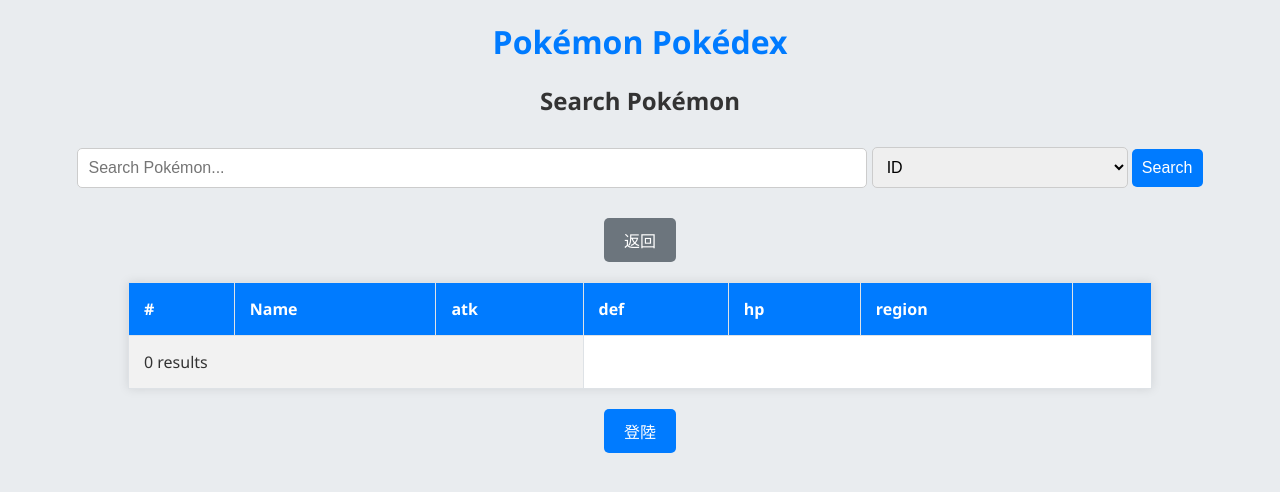
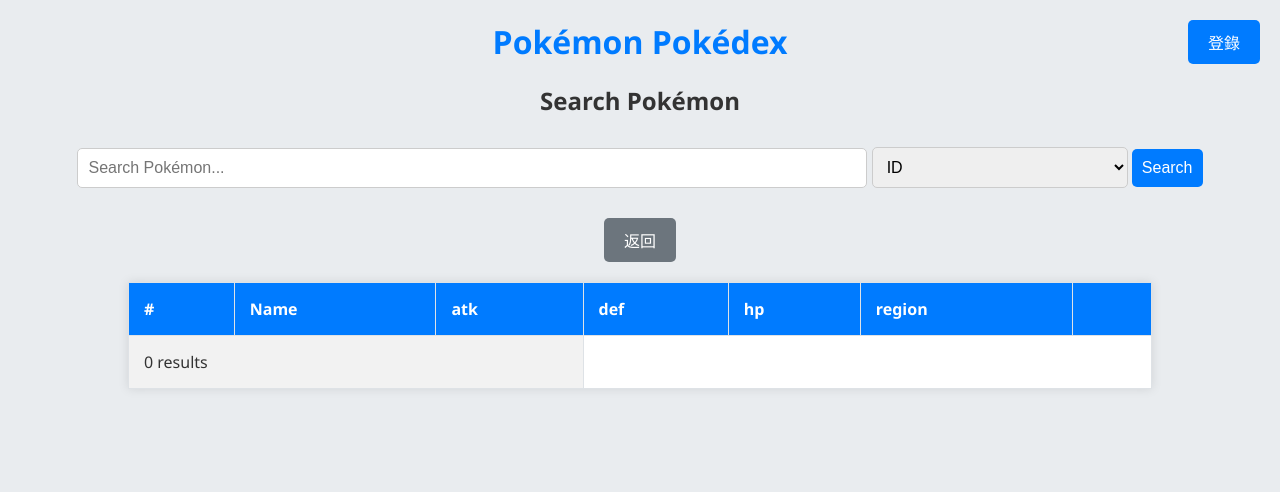
Before and after one commit to IvanChang0290/Db-final, a PHP site: page /visitor.php in a window 1280 px wide. Shown: the top 492 px of the page. Run offline with PHP 8.4, Linux system fonts and the light colour scheme; data comes from the database, SQL or seed files in the repository; data that the repository does not hold is empty.

Commit message:
Update visitor.php
右上角登錄

```diff
--- a/db_poke/visitor.php
+++ b/db_poke/visitor.php
@@ -97,8 +97,9 @@
             background-color: #5a6268;
         }
         .login-button-container {
-            text-align: center;
-            margin: 20px 0;
+            position: absolute;
+            top: 20px;
+            right: 20px;
         }
         .login-button-container button {
             background-color: #007bff;
@@ -115,6 +116,10 @@
     </style>
 </head>
 <body>
+
+    <div class="login-button-container">
+        <button onclick="location.href='index.html'">登錄</button>
+    </div>
 
     <h1>Pokémon Pokédex</h1>
 
@@ -207,9 +212,5 @@
         </table>
     </div>
 
-    <div class="login-button-container">
-        <button onclick="location.href='index.html'">登陸</button>
-    </div>
-
 </body>
 </html>
```
